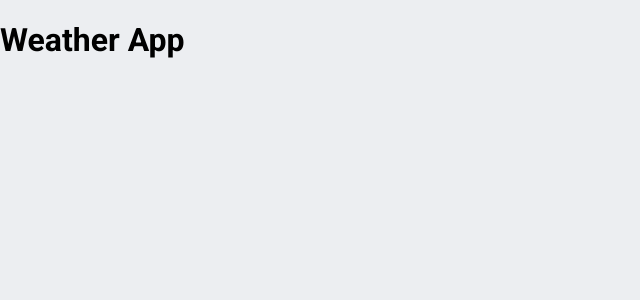
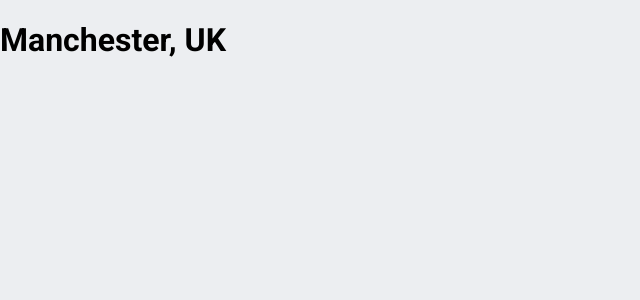
Before and after one commit to toothless13/weather-app, a React (Create React App) app: page / in a window 1280 px wide. Shown: the top 300 px of the page, without its empty margins (0-640 px from the left). Built offline with nearby package versions, Linux system fonts and the light colour scheme.

Commit message:
render location city and country to screen with LocationDetails component

```diff
--- a/src/components/App.js
+++ b/src/components/App.js
@@ -1,11 +1,11 @@
 import "../styles/App.css";
+import LocationDetails from "./LocationDetails";
 
-function App() {
+function App({ location }) {
+  const { city, country } = location;
   return (
     <div className="App">
-      <header className="App-header">
-        <h1>Weather App</h1>
-      </header>
+      <LocationDetails city={city} country={country} />
     </div>
   );
 }
--- /dev/null
+++ b/src/components/LocationDetails.js
@@ -0,0 +1,8 @@
+import React from "react";
+
+function LocationDetails(props) {
+  const { city, country } = props;
+  return <h1 className="location-details">{`${city}, ${country}`}</h1>;
+}
+
+export default LocationDetails;
--- a/src/index.js
+++ b/src/index.js
@@ -2,10 +2,11 @@ import React from "react";
 import ReactDOM from "react-dom/client";
 import "./styles/index.css";
 import App from "./components/App";
+import forecast from "./data/forecast.json";
 
 const root = ReactDOM.createRoot(document.getElementById("root"));
 root.render(
   <React.StrictMode>
-    <App />
+    <App location={forecast.location} />
   </React.StrictMode>,
 );
```
